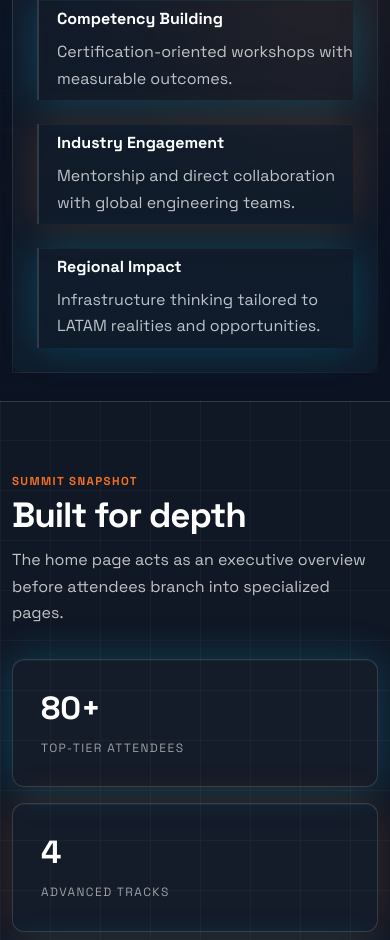
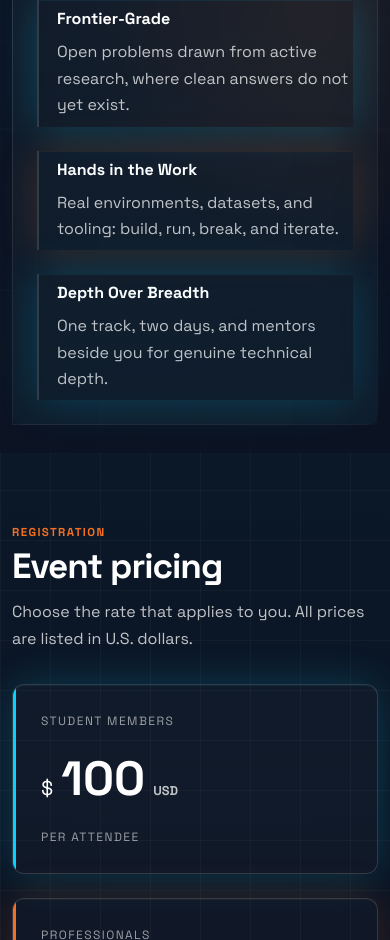
Before and after one commit to IEEE-LATAMTech/2026, a React (Vite) app: page / in a window 390 px wide. Shown: the part 1060-2000 px from the top of the page. Built offline with nearby package versions, Linux system fonts and the light colour scheme.

Commit message:
feat : Restructure event format to two-phase with pricing

```diff
--- a/src/app/agenda/page.jsx
+++ b/src/app/agenda/page.jsx
@@ -6,9 +6,9 @@ export default function AgendaPage() {
   return (
     <main className="page-main shell">
       <PageIntro
-        eyebrow="Schematic Overview"
-        title="Event Agenda"
-        text="A two-day structure that moves from strategy into advanced execution and certification."
+        eyebrow="How It Works"
+        title="Event Format & Agenda"
+        text="A self-paced virtual preparation phase followed by two intensive in-person days in San José."
       />
 
       <div className="agenda-grid">
--- a/src/app/datos.js
+++ b/src/app/datos.js
@@ -7,11 +7,80 @@ export const navItems = [
   { label: "80th Anniversary", href: "/anniversary" },
 ];
 
-export const stats = [
-  { value: "80+", label: "Top-tier attendees", accent: "blue" },
-  { value: "4", label: "Advanced tracks", accent: "orange" },
-  { value: "15+", label: "Global keynotes", accent: "cyan" },
-  { value: "24h", label: "Hands-on lab time", accent: "blue-soft" },
+export const registrationPrices = [
+  { audience: "Student Members", price: "100", accent: "cyan" },
+  { audience: "Professionals", price: "120", accent: "orange" },
+  { audience: "Non-Members", price: "150", accent: "blue-soft" },
+];
+
+export const clasypcsBenefits = [
+  "Full event access",
+  "All materials",
+  "Breakfast and two lunches",
+  "Digital IEEE certificate",
+  "Track mentorship",
+  "One additional hotel night",
+  "Cocktails and dinner",
+  "Endorsed program",
+];
+
+export const eventPhases = [
+  {
+    number: "01",
+    mode: "Virtual",
+    schedule: "Self-paced · Leading up to September 22",
+    status: "Before the Summit",
+    title: "Prepare before you arrive.",
+    description:
+      "A guided virtual preparation phase so every participant arrives ready to work at the frontier.",
+    accent: "cyan",
+    items: [
+      {
+        title: "Documentation",
+        description: "Curated reading paths and references mapped to your chosen track.",
+      },
+      {
+        title: "Theory and foundations",
+        description: "The conceptual groundwork needed to understand the problem.",
+      },
+      {
+        title: "Setup and installation",
+        description: "Environment, toolchains, and installs walked through step by step.",
+      },
+      {
+        title: "Asynchronous support",
+        description: "Help channels and check-ins so blockers are resolved before arrival.",
+      },
+    ],
+  },
+  {
+    number: "02",
+    mode: "In-Person",
+    schedule: "September 22-23 · San José, Costa Rica",
+    status: "The Summit",
+    title: "Two days in the deep end.",
+    description:
+      "Mentors, keynotes, and hands-on work come together on site in San José.",
+    accent: "orange",
+    items: [
+      {
+        title: "Track mentorship",
+        description: "Experts work beside you in your specific technical area.",
+      },
+      {
+        title: "Keynotes",
+        description: "Leaders from across the field frame where the work is headed.",
+      },
+      {
+        title: "Build and have fun",
+        description: "Every track includes hands-on building and collaboration.",
+      },
+      {
+        title: "Go deeper",
+        description: "Move beyond preparation into the work that online courses cannot reach.",
+      },
+    ],
+  },
 ];
 
 export const trackCards = [
@@ -164,91 +233,25 @@ export const trackCards = [
   },
 ];
 
-export const agendaDays = [
-  {
-    title: "Day 1: Vision",
-    date: "September 22, 2026",
-    status: "Live tracks",
-    sessions: [
-      {
-        time: "09:00 - 10:30",
-        label: "Strategic keynote",
-        title: "Technological Sovereignty in LATAM",
-        description:
-          "A high-level opening session on AI autonomy, quantum-ready infrastructure, and the next regional computing roadmap.",
-        accent: "blue",
-      },
-      {
-        time: "11:00 - 13:00",
-        label: "Mentoring circles",
-        title: "Architecting Scale: CXO Sessions",
-        description:
-          "Closed-door groups focused on scaling hardware-software integrated startups across emerging markets.",
-        accent: "muted",
-      },
-      {
-        time: "14:30 - 17:00",
-        label: "Panel discussion",
-        title: "Green Energy for Compute Clusters",
-        description:
-          "How Latin America can leverage renewable grids to power the next generation of high-performance computing.",
-        accent: "muted",
-      },
-      {
-        time: "19:30 - late",
-        label: "Social engineering",
-        title: "Visionary Networking Dinner",
-        description:
-          "A premium closing dinner for speakers, researchers, and strategic partners.",
-        accent: "orange",
-      },
-    ],
-  },
-  {
-    title: "Day 2: Deep Dive",
-    date: "September 23, 2026",
-    status: "Certification labs",
-    sessions: [
-      {
-        time: "08:30 - 12:00",
-        label: "Immersive workshop",
-        title: "Quantum Cryptography Lab",
-        description:
-          "A technical workshop for post-quantum security layers on modern cloud and edge architectures.",
-        accent: "blue",
-      },
-      {
-        time: "13:30 - 16:30",
-        label: "Certification project",
-        title: "Edge Computing Certification",
-        description:
-          "Collaborative build track with deployable prototypes and IEEE competency validation.",
-        accent: "cyan",
-      },
-      {
-        time: "16:45 - 18:00",
-        label: "Closing summary",
-        title: "Summit Retrospective",
-        description:
-          "Synthesis of workshops, findings, and announcement of the 2027 research grant cycle.",
-        accent: "muted",
-      },
-      {
-        time: "18:30 - 21:00",
-        label: "Ceremony",
-        title: "Closing Cocktail & Awards",
-        description:
-          "Awards, certification acknowledgements, and closing partner commitments.",
-        accent: "orange",
-      },
-    ],
-  },
-];
+export const agendaDays = eventPhases.map((phase) => ({
+  title: `Phase ${phase.number}: ${phase.mode}`,
+  date: phase.schedule,
+  status: phase.status,
+  sessions: phase.items.map((item) => ({
+    time: phase.mode === "Virtual" ? "SELF-PACED" : "IN PERSON",
+    label: phase.mode,
+    title: item.title,
+    description: item.description,
+    accent: phase.accent,
+  })),
+}));
 
 export const sponsorTiers = [
   {
     tier: "Sponsor",
     accent: "blue",
+    label: "Official Sponsor",
+    description: "Supporting the Summit's technical program and participant experience.",
     companies: ["IEEE Computer Society"],
     logos: {
       "IEEE Computer Society": "/images/sponsors/ieee-computer-society.png",
@@ -257,6 +260,8 @@ export const sponsorTiers = [
   {
     tier: "Partners",
     accent: "cyan",
+    label: "Event Partners",
+    description: "Institutional and community partners supporting LATAMTech Summit 2026.",
     companies: [
       "Dojo",
       "Unidad de Posgrados de Computación del TEC Costa Rica",
@@ -266,19 +271,29 @@ export const sponsorTiers = [
         "/images/sponsors/unidad-posgrados-computacion.png",
     },
   },
+  {
+    tier: "Endorsed By",
+    accent: "orange",
+    label: "Program Endorsement",
+    description: "Organizations recognizing and endorsing the Summit program.",
+    companies: [
+      "Open Quantum Institute",
+      "Colaboratorio Nacional de Computación Avanzada (CENAT)",
+    ],
+  },
 ];
 
 export const venueFacts = [
   {
-    title: "Primary venue",
-    text: "Four Points by Sheraton / Marriott Sabana, in the center of San Jose's tech corridor.",
+    title: "In-person dates",
+    text: "September 22-23, 2026.",
   },
   {
-    title: "Airport connection",
-    text: "Juan Santamaria International Airport with direct shuttle access for delegates and speakers.",
+    title: "Location",
+    text: "San José, Costa Rica.",
   },
   {
-    title: "Technical amenities",
-    text: "Wi-Fi 6E, hybrid streaming rooms, live demo zones, and collaboration lounges.",
+    title: "CLASYPCS add-on",
+    text: "Includes one additional hotel night for eligible CLASYPCS participants.",
   },
 ];
--- a/src/app/page.jsx
+++ b/src/app/page.jsx
@@ -1,4 +1,8 @@
-import { stats } from "@/app/datos";
+import {
+  clasypcsBenefits,
+  eventPhases,
+  registrationPrices,
+} from "@/app/datos";
 import MetaPill from "@/components/MetaPill";
 import RouteCard from "@/components/RouteCard";
 import SectionHeader from "@/components/SectionHeader";
@@ -33,38 +37,47 @@ export default function HomePage({ onNavigate }) {
               </p>
               <div className="hero-meta">
                 <MetaPill icon="calendar_today" label="Dates: September 22-23, 2026" />
-                <MetaPill icon="location_on" label="San Jose, Costa Rica" />
-                <MetaPill icon="memory" label="24h hands-on lab format" />
+                <MetaPill icon="location_on" label="San José, Costa Rica" />
+                <MetaPill icon="memory" label="Two-phase: virtual + in-person" />
               </div>
               <div className="hero-actions">
-                <button className="button button-primary">Register Interest</button>
+                <button
+                  className="button button-primary"
+                  onClick={() =>
+                    document
+                      .getElementById("registration")
+                      ?.scrollIntoView({ behavior: "smooth" })
+                  }
+                >
+                  View Pricing
+                </button>
                 <button className="button button-secondary" onClick={() => onNavigate("/tracks")}>
                   Explore Tracks
                 </button>
               </div>
 
               <div className="hero-panel glass-card">
-                <div className="panel-kicker">Mission Profile</div>
-                <h2>High-performance learning, not passive conference theater.</h2>
+                <div className="panel-kicker">What This Is</div>
+                <h2>Not a workshop on the basics. A real scientific problem - solved.</h2>
                 <p>
-                  The summit combines technical immersion, certification pathways,
-                  and direct access to researchers, CTOs, and global partners.
+                  You will not sit through introductory sessions. The Summit gives
+                  you a genuine open problem and two focused days to move it forward.
                 </p>
                 <div className="signal-list">
                   <SignalCard
                     accent="blue"
-                    title="Competency Building"
-                    text="Certification-oriented workshops with measurable outcomes."
+                    title="Frontier-Grade"
+                    text="Open problems drawn from active research, where clean answers do not yet exist."
                   />
                   <SignalCard
                     accent="orange"
-                    title="Industry Engagement"
-                    text="Mentorship and direct collaboration with global engineering teams."
+                    title="Hands in the Work"
+                    text="Real environments, datasets, and tooling: build, run, break, and iterate."
                   />
                   <SignalCard
                     accent="cyan"
-                    title="Regional Impact"
-                    text="Infrastructure thinking tailored to LATAM realities and opportunities."
+                    title="Depth Over Breadth"
+                    text="One track, two days, and mentors beside you for genuine technical depth."
                   />
                 </div>
               </div>
@@ -73,22 +86,117 @@ export default function HomePage({ onNavigate }) {
         </div>
       </section>
 
+      <section className="section shell" id="registration">
+        <SectionHeader
+          eyebrow="Registration"
+          title="Event pricing"
+          text="Choose the rate that applies to you. All prices are listed in U.S. dollars."
+        />
+
+        <div className="pricing-grid">
+          {registrationPrices.map((item) => (
+            <article
+              key={item.audience}
+              className={`price-card accent-${item.accent}`}
+            >
+              <div className="price-audience">{item.audience}</div>
+              <div className="price-amount" aria-label={`${item.price} U.S. dollars`}>
+                <span>$</span>
+                <strong>{item.price}</strong>
+                <small>USD</small>
+              </div>
+              <div className="price-note">Per attendee</div>
+            </article>
+          ))}
+        </div>
+
+        <aside className="clasypcs-offer glass-card accent-orange">
+          <div className="clasypcs-copy">
+            <div className="panel-kicker">Exclusive CLASYPCS Participant Rate</div>
+            <h3>Attending CLASYPCS? Why not experience both events?</h3>
+            <p>
+              All CLASYPCS participants can add full LATAMTech Summit access for
+              an additional $60 USD.
+            </p>
+            <a
+              className="clasypcs-brand"
+              href="https://clasypcs2026.ieee-latamtech.org/"
+              target="_blank"
+              rel="noreferrer"
+            >
+              <img
+                src="/images/partners/clasypcs-2026.png"
+                alt="CLASYPCS 2026 official website mark"
+              />
+              <span>
+                <strong>CLASYPCS 2026</strong>
+                <small>Visit the official event website</small>
+              </span>
+            </a>
+          </div>
+
+          <div className="clasypcs-rate" aria-label="60 U.S. dollar add-on rate">
+            <span>Add-on rate</span>
+            <strong><small>$</small>60</strong>
+            <em>USD</em>
+          </div>
+
+          <ul className="clasypcs-benefits">
+            {clasypcsBenefits.map((benefit) => (
+              <li key={benefit}>{benefit}</li>
+            ))}
+          </ul>
+        </aside>
+      </section>
+
       <section className="section section-alt">
         <div className="shell">
           <SectionHeader
-            eyebrow="Summit Snapshot"
-            title="Built for depth"
-            text="The home page acts as an executive overview before attendees branch into specialized pages."
+            eyebrow="How It Works"
+            title="A two-phase format"
+            text="Prepare online at your own pace, then join mentors and peers for two intensive days in San José."
           />
 
-          <div className="stats-grid">
-            {stats.map((item) => (
-              <article key={item.label} className={`stat-card accent-${item.accent}`}>
-                <strong>{item.value}</strong>
-                <span>{item.label}</span>
+          <div className="phase-grid">
+            {eventPhases.map((phase) => (
+              <article
+                key={phase.number}
+                className={`phase-card glass-card accent-${phase.accent}`}
+              >
+                <div className="phase-meta">
+                  <span>{phase.number}</span>
+                  <strong>{phase.mode}</strong>
+                </div>
+                <h3>{phase.title}</h3>
+                <p>{phase.description}</p>
+                <ul>
+                  {phase.items.map((item) => (
+                    <li key={item.title}>{item.title}</li>
+                  ))}
+                </ul>
+                <div className="phase-schedule">{phase.schedule}</div>
               </article>
             ))}
           </div>
+
+          <article className="credential-card glass-card accent-orange">
+            <div>
+              <div className="panel-kicker">Recognized and Endorsed</div>
+              <h3>A credential that counts</h3>
+              <p>
+                Every participant earns a verifiable digital certificate issued
+                through the official IEEE microcredentials program.
+              </p>
+            </div>
+            <a
+              className="button button-secondary"
+              href="https://credentials.ieee.org/"
+              target="_blank"
+              rel="noreferrer"
+            >
+              IEEE Microcredentials
+            </a>
+          </article>
         </div>
       </section>
 
@@ -109,21 +217,21 @@ export default function HomePage({ onNavigate }) {
           />
           <RouteCard
             title="Agenda"
-            text="Two-day timeline with strategic programming and certification labs."
+            text="Virtual preparation followed by two intensive in-person Summit days."
             button="Open Agenda"
             onClick={() => onNavigate("/agenda")}
             accent="orange"
           />
           <RouteCard
             title="Sponsors"
-            text="Tiered partner visibility and ecosystem positioning."
+            text="Official sponsors, institutional partners, and program endorsers."
             button="Open Sponsors"
             onClick={() => onNavigate("/sponsors")}
             accent="cyan"
           />
           <RouteCard
             title="Venue"
-            text="Travel logistics, hotel information, and regional innovation context."
+            text="In-person dates, hotel information, and arrival preparation for San José."
             button="Open Venue"
             onClick={() => onNavigate("/venue")}
             accent="blue-soft"
--- a/src/app/sponsors/page.jsx
+++ b/src/app/sponsors/page.jsx
@@ -6,9 +6,9 @@ export default function SponsorsPage() {
   return (
     <main className="page-main shell">
       <PageIntro
-        eyebrow="Ecosystem Partners"
+        eyebrow="Recognized & Endorsed"
         title="Sponsors & Strategic Allies"
-        text="Positioning the summit as a bridge between regional talent, deep-tech research, and global infrastructure players."
+        text="Organizations supporting and endorsing LATAMTech Summit 2026."
       />
 
       <div className="stack-xl">
--- a/src/app/styles/home.css
+++ b/src/app/styles/home.css
@@ -107,7 +107,9 @@
 .signal-card span,
 .feature-card p,
 .route-card p,
-.stat-card span {
+.clasypcs-offer p,
+.phase-card p,
+.credential-card p {
   color: var(--text-muted);
   line-height: 1.65;
 }
@@ -123,34 +125,280 @@
   gap: 24px;
 }
 
-.stats-grid {
+.pricing-grid {
   display: grid;
-  grid-template-columns: repeat(4, minmax(0, 1fr));
+  grid-template-columns: repeat(3, minmax(0, 1fr));
+  gap: 24px;
 }
 
-.stat-card {
-  padding: 28px;
-  border-radius: var(--radius-lg);
-  border: 1px solid var(--surface-line);
-  background: rgba(255, 255, 255, 0.02);
+#registration {
+  scroll-margin-top: 96px;
 }
 
-.stat-card strong {
-  display: block;
-  font-size: clamp(2rem, 5vw, 3.2rem);
-  margin-bottom: 8px;
+.price-card {
+  position: relative;
+  display: flex;
+  min-height: 220px;
+  flex-direction: column;
+  justify-content: space-between;
+  overflow: hidden;
+  padding: 28px;
+  border: 1px solid var(--surface-line);
+  border-radius: var(--radius-lg);
+  background: rgba(255, 255, 255, 0.025);
 }
 
-.stat-card span {
+.price-card::before {
+  position: absolute;
+  inset: 0 auto 0 0;
+  width: 3px;
+  content: "";
+}
+
+.price-card.accent-cyan::before,
+.price-card.accent-blue-soft::before {
+  background: var(--cyan);
+}
+
+.price-card.accent-orange::before {
+  background: var(--orange);
+}
+
+.price-audience,
+.price-note {
+  color: var(--text-dim);
+  font-size: 0.75rem;
   text-transform: uppercase;
   letter-spacing: 0.12em;
-  font-size: 0.75rem;
+}
+
+.price-amount {
+  display: flex;
+  align-items: baseline;
+  gap: 8px;
+  color: var(--text-main);
+}
+
+.price-amount span {
+  font-size: 1.25rem;
+}
+
+.price-amount strong {
+  font-size: clamp(3rem, 6vw, 4.75rem);
+  line-height: 1;
+}
+
+.price-amount small {
+  color: var(--text-muted);
+  font-size: 0.8rem;
+  font-weight: 700;
+}
+
+.clasypcs-offer {
+  display: grid;
+  grid-template-columns: minmax(0, 1.1fr) 210px minmax(0, 1fr);
+  align-items: center;
+  gap: 32px;
+  margin-top: 28px;
+  padding: 32px;
+  border-radius: var(--radius-lg);
+}
+
+.clasypcs-copy h3,
+.credential-card h3 {
+  margin: 10px 0 14px;
+  font-size: clamp(1.45rem, 2.4vw, 2.2rem);
+  line-height: 1.12;
+}
+
+.clasypcs-brand {
+  display: grid;
+  grid-template-columns: 48px minmax(0, 1fr);
+  align-items: center;
+  gap: 12px;
+  max-width: 420px;
+  margin-top: 22px;
+  padding: 10px 12px;
+  border: 1px solid rgba(243, 112, 33, 0.45);
+  border-radius: var(--radius-md);
+  background: rgba(243, 112, 33, 0.06);
+}
+
+.clasypcs-brand img {
+  width: 48px;
+  height: 48px;
+  object-fit: contain;
+}
+
+.clasypcs-brand strong,
+.clasypcs-brand small {
+  display: block;
+}
+
+.clasypcs-brand small {
+  margin-top: 3px;
+  color: var(--text-muted);
+  font-size: 0.72rem;
+}
+
+.clasypcs-rate {
+  padding: 24px;
+  border-right: 1px solid var(--surface-line);
+  border-left: 1px solid var(--surface-line);
+  text-align: center;
+}
+
+.clasypcs-rate > span,
+.clasypcs-rate em,
+.phase-schedule {
   color: var(--text-dim);
+  font-size: 0.72rem;
+  font-style: normal;
+  text-transform: uppercase;
+  letter-spacing: 0.12em;
+}
+
+.clasypcs-rate strong {
+  display: block;
+  margin: 12px 0 4px;
+  color: var(--text-main);
+  font-size: clamp(4rem, 7vw, 6.5rem);
+  line-height: 0.9;
+}
+
+.clasypcs-rate strong small {
+  margin-right: 4px;
+  color: var(--orange);
+  font-size: 1.35rem;
+  vertical-align: top;
+}
+
+.clasypcs-benefits {
+  display: grid;
+  grid-template-columns: repeat(2, minmax(0, 1fr));
+  gap: 14px 20px;
+  padding: 0;
+  margin: 0;
+  list-style: none;
+}
+
+.clasypcs-benefits li {
+  position: relative;
+  padding-left: 22px;
+  color: var(--text-muted);
+  font-size: 0.88rem;
+  line-height: 1.4;
+}
+
+.clasypcs-benefits li::before {
+  position: absolute;
+  top: 0.05em;
+  left: 2px;
+  width: 6px;
+  height: 10px;
+  border-right: 2px solid var(--orange);
+  border-bottom: 2px solid var(--orange);
+  content: "";
+  transform: rotate(45deg);
+}
+
+.phase-grid {
+  display: grid;
+  grid-template-columns: repeat(2, minmax(0, 1fr));
+  gap: 24px;
+}
+
+.phase-card {
+  display: flex;
+  min-height: 430px;
+  flex-direction: column;
+  padding: 30px;
+  border-radius: var(--radius-lg);
+}
+
+.phase-meta {
+  display: flex;
+  align-items: center;
+  gap: 12px;
+  margin-bottom: 24px;
+}
+
+.phase-meta span {
+  display: grid;
+  width: 34px;
+  height: 34px;
+  place-items: center;
+  border-radius: 50%;
+  background: var(--cyan);
+  color: var(--surface);
+  font-size: 0.76rem;
+  font-weight: 700;
+}
+
+.phase-card.accent-orange .phase-meta span {
+  background: var(--orange);
+}
+
+.phase-meta strong,
+.phase-schedule {
+  text-transform: uppercase;
+  letter-spacing: 0.12em;
+}
+
+.phase-card h3 {
+  margin: 0 0 14px;
+  font-size: clamp(1.5rem, 2.4vw, 2.25rem);
+  line-height: 1.12;
+}
+
+.phase-card ul {
+  display: grid;
+  gap: 12px;
+  padding-left: 20px;
+  margin: 22px 0;
+  color: var(--text-main);
+}
+
+.phase-card li::marker {
+  color: var(--cyan);
+}
+
+.phase-card.accent-orange li::marker {
+  color: var(--orange);
+}
+
+.phase-schedule {
+  padding-top: 18px;
+  margin-top: auto;
+  border-top: 1px solid var(--surface-line);
+}
+
+.credential-card {
+  display: flex;
+  align-items: center;
+  justify-content: space-between;
+  gap: 32px;
+  margin-top: 24px;
+  padding: 30px;
+  border-radius: var(--radius-lg);
+}
+
+.credential-card p {
+  max-width: 720px;
+  margin-bottom: 0;
 }
 
 @media (max-width: 1080px) {
-  .stats-grid {
-    grid-template-columns: 1fr;
+  .clasypcs-offer {
+    grid-template-columns: minmax(0, 1fr) 190px;
+  }
+
+  .clasypcs-benefits {
+    grid-column: 1 / -1;
+  }
+
+  .pricing-grid {
+    grid-template-columns: repeat(3, minmax(0, 1fr));
   }
 }
 
@@ -180,9 +428,43 @@
     margin-top: 72px;
     padding: 28px;
   }
+
+  .clasypcs-offer,
+  .phase-grid {
+    grid-template-columns: 1fr;
+  }
+
+  .clasypcs-rate {
+    border-right: 0;
+    border-left: 0;
+    border-top: 1px solid var(--surface-line);
+    border-bottom: 1px solid var(--surface-line);
+    text-align: left;
+  }
+
+  .clasypcs-benefits {
+    grid-column: auto;
+  }
+
+  .credential-card {
+    align-items: flex-start;
+    flex-direction: column;
+  }
 }
 
 @media (max-width: 680px) {
+  .pricing-grid {
+    grid-template-columns: 1fr;
+  }
+
+  .price-card {
+    min-height: 190px;
+  }
+
+  .clasypcs-benefits {
+    grid-template-columns: 1fr;
+  }
+
   .hero-lockup {
     width: min(100%, 520px);
   }
@@ -201,4 +483,10 @@
     margin-top: 52px;
     padding: 24px;
   }
+
+  .clasypcs-offer,
+  .phase-card,
+  .credential-card {
+    padding: 22px;
+  }
 }
--- a/src/components/SponsorTier.jsx
+++ b/src/components/SponsorTier.jsx
@@ -3,7 +3,7 @@ export default function SponsorTier({ tier }) {
     <section>
       <div className="tier-header">
         <h2>{tier.tier}</h2>
-        <span>{tier.accent.toUpperCase()} SIGNAL</span>
+        <span>{tier.label}</span>
       </div>
       <div className="sponsor-grid">
         {tier.companies.map((company) => (
@@ -18,10 +18,7 @@ export default function SponsorTier({ tier }) {
               <div className="mock-logo">{company.slice(0, 2).toUpperCase()}</div>
             )}
             <h3>{company}</h3>
-            <p>
-              High-visibility placement across summit materials, technical
-              programming, and curated networking moments.
-            </p>
+            <p>{tier.description}</p>
           </article>
         ))}
       </div>
```
Also changed, not shown: src/app/venue/page.jsx (+15 -16 lines), public/images/partners/clasypcs-2026.png (added).
